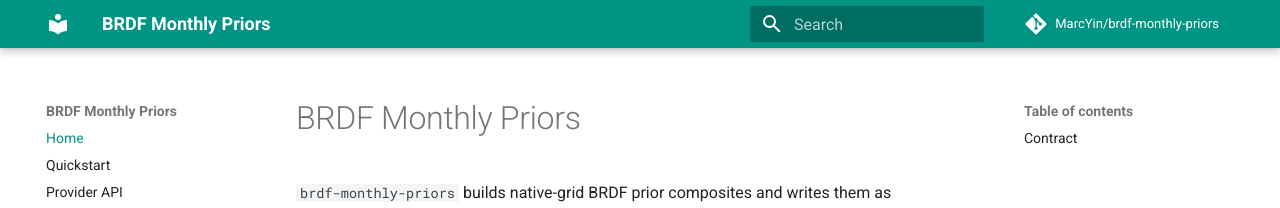
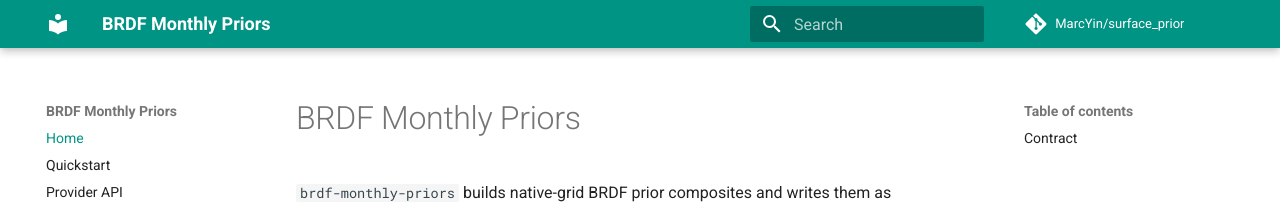
Before and after one commit to MarcYin/brdf-monthly-priors, an MkDocs documentation site: the page built from docs/index.md, in a window 1280 px wide. Shown: the top 208 px of the page. Built offline with MkDocs 1.6.1 and Material for MkDocs 9.7.7, drawn with Linux system fonts in a browser that asks for light colours; comment, search, counter and statistics services are not loaded.

Commit message:
Update repository URLs for surface_prior

```diff
--- a/mkdocs.yml
+++ b/mkdocs.yml
@@ -1,8 +1,8 @@
 site_name: BRDF Monthly Priors
 site_description: Native-grid BRDF prior composites persisted as STAC/GeoTIFF products.
-site_url: https://MarcYin.github.io/brdf-monthly-priors/
-repo_url: https://github.com/MarcYin/brdf-monthly-priors
-repo_name: MarcYin/brdf-monthly-priors
+site_url: https://MarcYin.github.io/surface_prior/
+repo_url: https://github.com/MarcYin/surface_prior
+repo_name: MarcYin/surface_prior
 exclude_docs: |
   * 2.md
 theme:
```
Also changed, not shown: pyproject.toml (+4 -4 lines).
